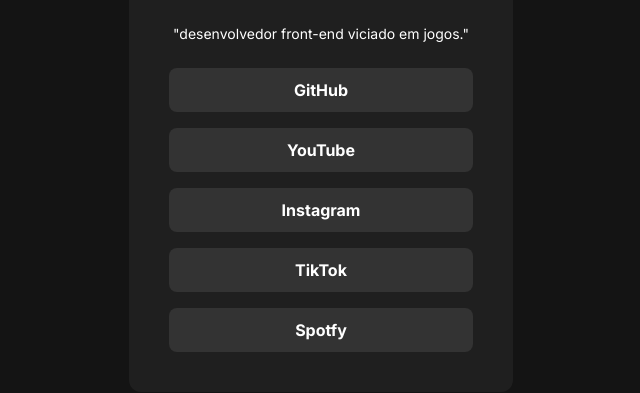
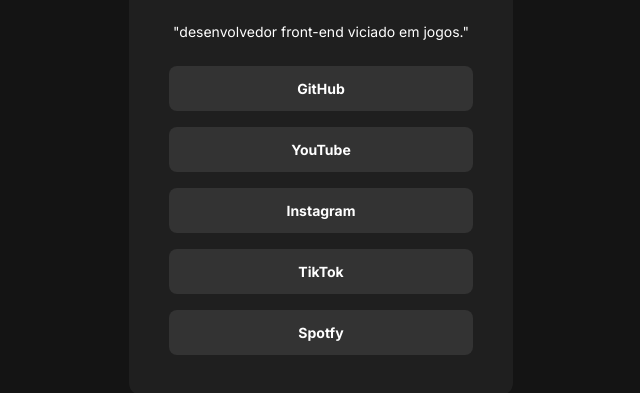
Before and after one commit to MuriloConti11BTI/meus-links, a plain HTML site: page index.html in a window 1280 px wide. Shown: the part 313-706 px from the top of the page, 319-959 px from the left. Drawn offline with Linux system fonts and the light colour scheme.

Commit message:
desenvolvimento do CSS finalizado corretamente

```diff
--- a/style.css
+++ b/style.css
@@ -60,4 +60,6 @@
     padding: 12px;
     border-radius: 8px;
     font-weight: 700;
+    font-size: 14px;
+    line-height: 21px;
 }
```
